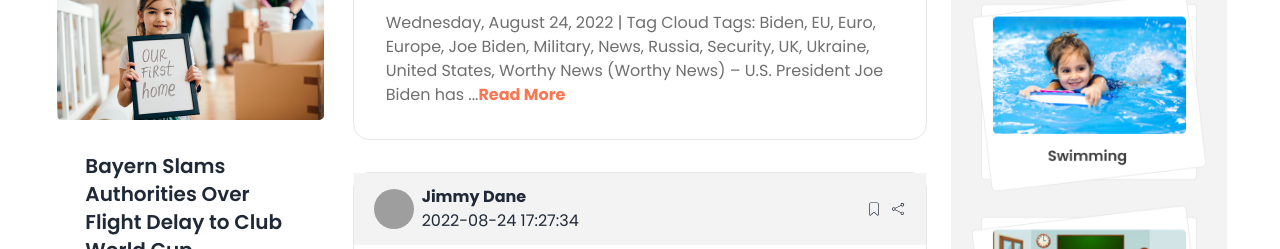
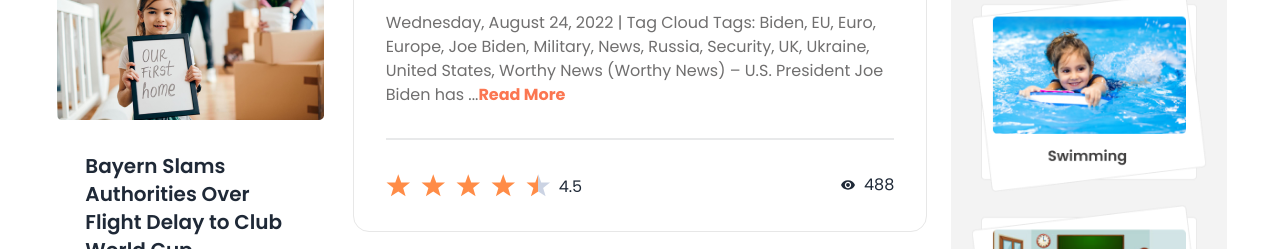
Before and after one commit to RaiyanJiyon/The-Dragon-News, a React (Vite) app: page / in a window 1280 px wide. Shown: the part 960-1209 px from the top of the page. Built offline with nearby package versions, Linux system fonts and the light colour scheme; no server answers; grey boxes are pictures that could not be loaded.

Commit message:
feat(component): add dynamic rating and views number in CenterSidebar in components/shared/sidebar

```diff
--- a/package.json
+++ b/package.json
@@ -19,6 +19,7 @@
     "react-fast-marquee": "^1.6.5",
     "react-icons": "^5.3.0",
     "react-router-dom": "^6.28.0",
+    "react-star-ratings": "^2.3.0",
     "sort-by": "^1.2.0"
   },
   "devDependencies": {
--- a/src/components/shared/sidebar/CenterSidebar.jsx
+++ b/src/components/shared/sidebar/CenterSidebar.jsx
@@ -1,7 +1,8 @@
 import { useEffect, useState } from "react";
 import { CiBookmark, CiShare2 } from "react-icons/ci";
 import { Link } from "react-router-dom";
-
+import StarRatings from "react-star-ratings";
+import { IoMdEye } from "react-icons/io";
 
 const CenterSidebar = () => {
     const [news, setNews] = useState([]);
@@ -53,7 +54,29 @@
                                         :
                                         <p className="text-[#706F6F]">{aNews.details}</p>
                                 }
+
+                                <div className="divider"></div>
+
+                                <div className="flex justify-between items-center w-full">
+                                    <div className="flex items-center gap-2">
+                                        <StarRatings
+                                            rating={aNews.rating.number}
+                                            starRatedColor="#FF8C47"
+                                            // changeRating={this.changeRating}
+                                            numberOfStars={5}
+                                            name='rating'
+                                            starDimension="25px"
+                                            starSpacing="5px"
+                                        />
+                                        <p className="pt-1">{aNews.rating.number}</p>
+                                    </div>
+                                    <div className="flex items-center gap-2">
+                                        <IoMdEye />
+                                        <p>{aNews.total_view}</p>
+                                    </div>
+                                </div>
                             </div>
+
                         </div>
                     ))
                 }
```
Also changed, not shown: 1 other file (tests, documents, lock files or other folders).
